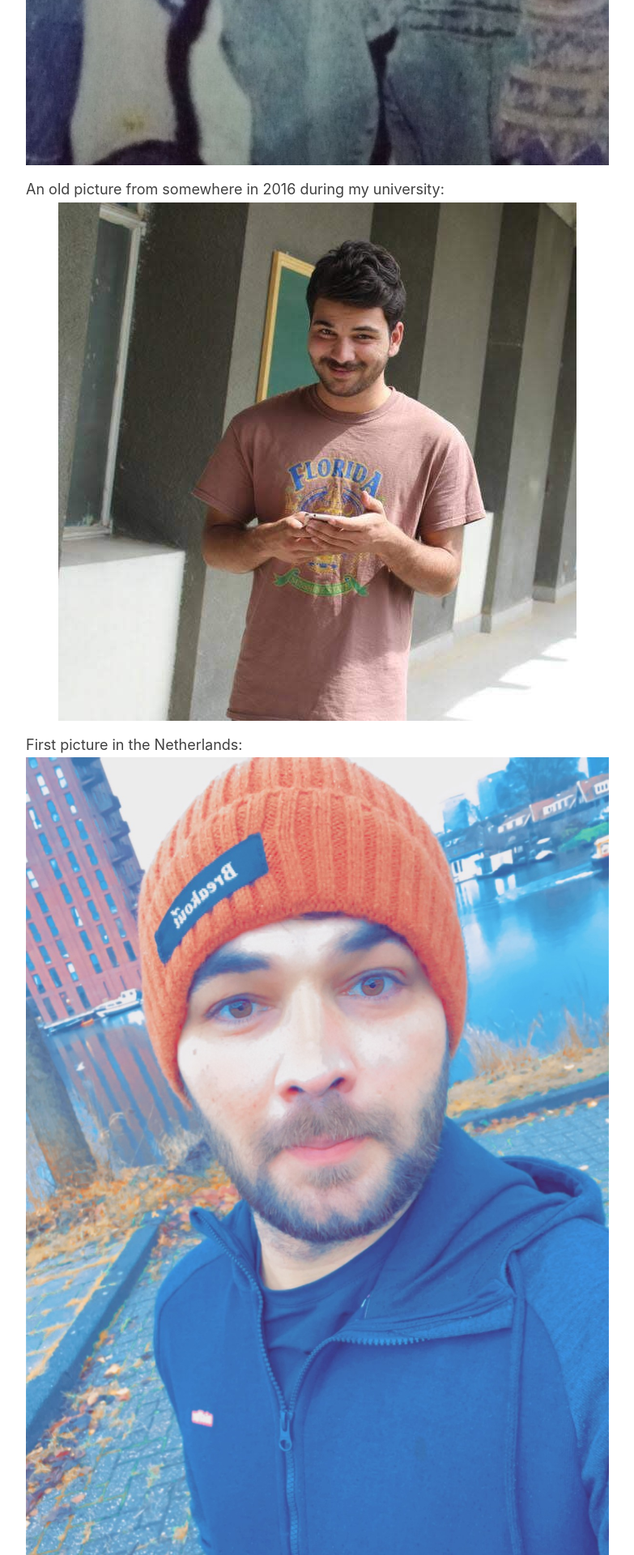
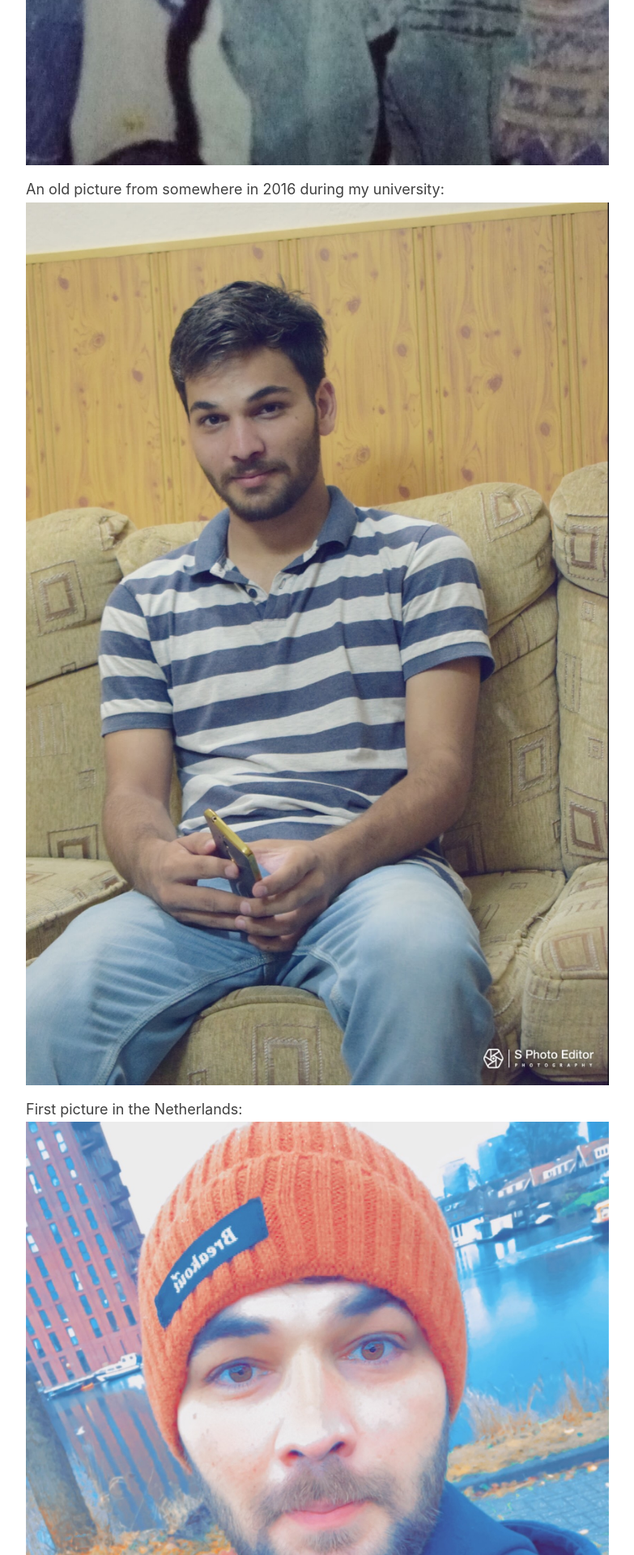
Before and after one commit to Ubaidbutt/ubaidbutt.github.io, a Jekyll site: the page built from _pages/about.md, in a window 1280 px wide. Shown: the part 2412-4332 px from the top of the page at 81% size, without its empty margins (248-1031 px from the left). Built offline with Jekyll 4.4.1, drawn with Linux system fonts in a browser that asks for light colours.

Commit message:
Update university image

```diff
--- a/_pages/about.md
+++ b/_pages/about.md
@@ -21,7 +21,7 @@ A childhood picture (I am the younger one 🙈):
 ![childhood](/images/childhood.jpeg)
 
 An old picture from somewhere in 2016 during my university:
-![university](/images/university.jpeg)
+![university](/images/university-time.jpeg)
 
 First picture in the Netherlands:
 ![In NL](/images/nl-running.jpeg)
```
Also changed, not shown: images/university-time.jpeg (added).
